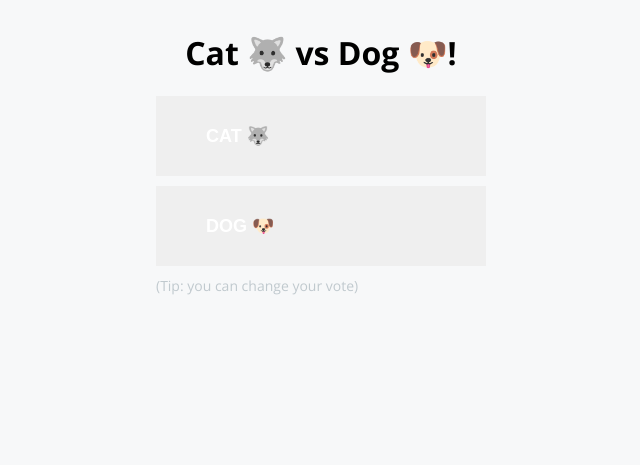
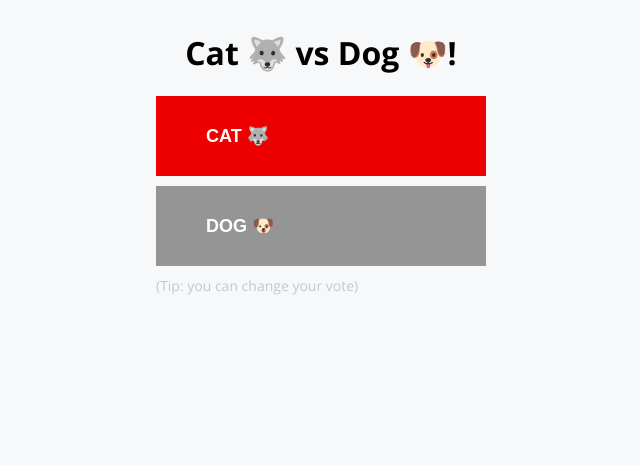
Before and after one commit to rh-fran6/pipeline-vote-ui, a Flask app: page / in a window 1280 px wide. Shown: the top 465 px of the page, without its empty margins (319-959 px from the left). Run offline with Flask 3, Linux system fonts and the light colour scheme; some libraries are stand-ins or nearby versions.

Commit message:
minor changes

```diff
--- a/templates/index.html
+++ b/templates/index.html
@@ -15,8 +15,8 @@
       <div id="content-container-center">
         <h1>{{option_a}} vs {{option_b}}!</h1>
         <form id="choice" name='form' method="POST" action="/">
-          <button id="a" type="submit" name="vote" class="vote-button" class="a" value="a">{{option_a}}</button>
-          <button id="b" type="submit" name="vote" class="vote-button" class="b" value="b">{{option_b}}</button>
+          <button id="a" type="submit" name="vote" class="a" value="a">{{option_a}}</button>
+          <button id="b" type="submit" name="vote" class="b" value="b">{{option_b}}</button>
         </form>
         <div id="tip">
           (Tip: you can change your vote)
```
